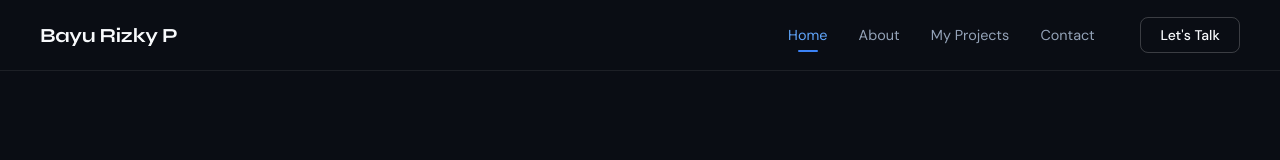
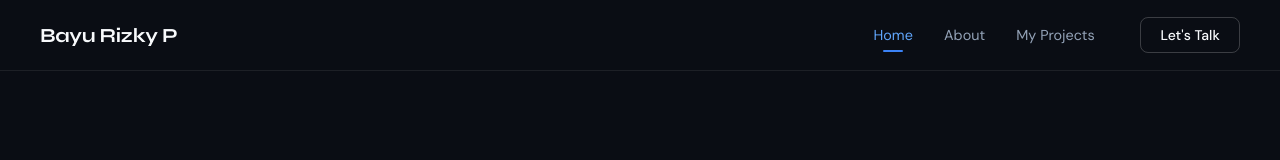
Before and after one commit to BayuRizkyP/My-Project-Bayurizkyp, a React (Vite) app: page / in a window 1280 px wide. Shown: the top 160 px of the page. Built offline with nearby package versions, Linux system fonts and the light colour scheme.

Commit message:
hide contact header

```diff
--- a/src/components/layout/Header.jsx
+++ b/src/components/layout/Header.jsx
@@ -16,7 +16,7 @@ export default function Header() {
     { to: '/', label: 'Home' },
     { to: '/about', label: 'About' },
     { to: '/projects', label: 'My Projects' },
-    { to: '/contact', label: 'Contact' },
+    // { to: '/contact', label: 'Contact' },
   ]
 
   return (
```
